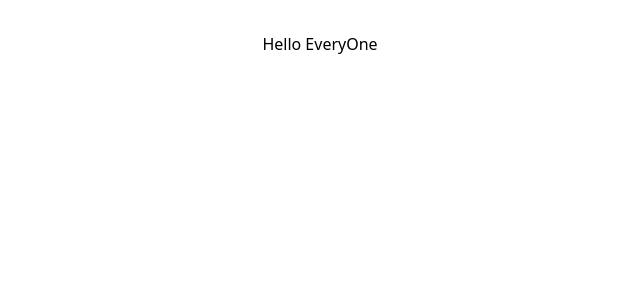
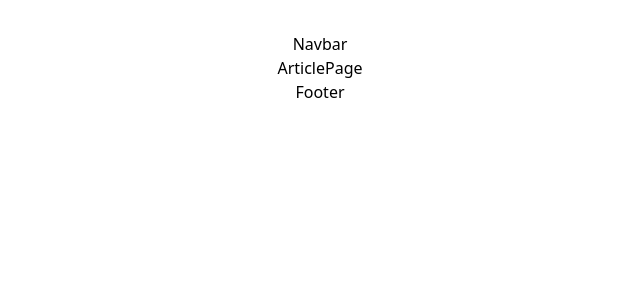
Before and after one commit to Rajeshdukiya/News-aggregator-, a React (Vite) app in the folder frontend/: page /article/1 in a window 1280 px wide. Shown: the top 300 px of the page, without its empty margins (320-960 px from the left). Built offline with nearby package versions, Linux system fonts and the light colour scheme.

Commit message:
Page Routing

```diff
--- a/frontend/src/App.jsx
+++ b/frontend/src/App.jsx
@@ -1,14 +1,26 @@
-import { useState } from 'react'
-import './App.css'
+import { useState } from "react";
+import "./App.css";
+import {  BrowserRouter, Routes, Route } from 'react-router-dom';
+import HomePage from "./Pages/HomePage";
+import ArticlePage from "./Pages/ArticlePage";
+import Navbar from "./Components/Navbar";
+import Footer from "./Components/Footer";
+import Loader from "./Pages/Loader";
 
 function App() {
-  const [count, setCount] = useState(0)
+  const [count, setCount] = useState(0);
 
   return (
-    <>
-      <h1 className='text-3xl font bold'>Hello EveryOne</h1>
-    </>
-  )
+    <BrowserRouter>
+      <Navbar/>
+      <Routes>
+        <Route path="/" element={<HomePage/>}/>
+        <Route path="/article/:id" element={<ArticlePage/>} />
+        <Route path="*" element={<Loader/>} />
+      </Routes>
+      <Footer/>
+    </BrowserRouter>
+  );
 }
 
-export default App
+export default App;
--- a/frontend/src/Components/Footer.jsx
+++ b/frontend/src/Components/Footer.jsx
@@ -0,0 +1,9 @@
+import React from 'react'
+
+const Footer = () => {
+  return (
+    <div>Footer</div>
+  )
+}
+
+export default Footer
--- a/frontend/src/Components/Navbar.jsx
+++ b/frontend/src/Components/Navbar.jsx
@@ -0,0 +1,9 @@
+import React from 'react'
+
+const Navbar = () => {
+  return (
+    <div>Navbar</div>
+  )
+}
+
+export default Navbar
--- a/frontend/src/Pages/ArticlePage.jsx
+++ b/frontend/src/Pages/ArticlePage.jsx
@@ -0,0 +1,9 @@
+import React from 'react'
+
+const ArticlePage = () => {
+  return (
+    <div>ArticlePage</div>
+  )
+}
+
+export default ArticlePage
--- a/frontend/src/Pages/HomePage.jsx
+++ b/frontend/src/Pages/HomePage.jsx
@@ -0,0 +1,9 @@
+import React from 'react'
+
+const HomePage = () => {
+  return (
+    <div>HomePage</div>
+  )
+}
+
+export default HomePage
--- /dev/null
+++ b/frontend/src/Pages/Loader.jsx
@@ -0,0 +1,9 @@
+import React from 'react'
+
+const Loader = () => {
+  return (
+    <div>Page Loading . . .</div>
+  )
+}
+
+export default Loader
```
